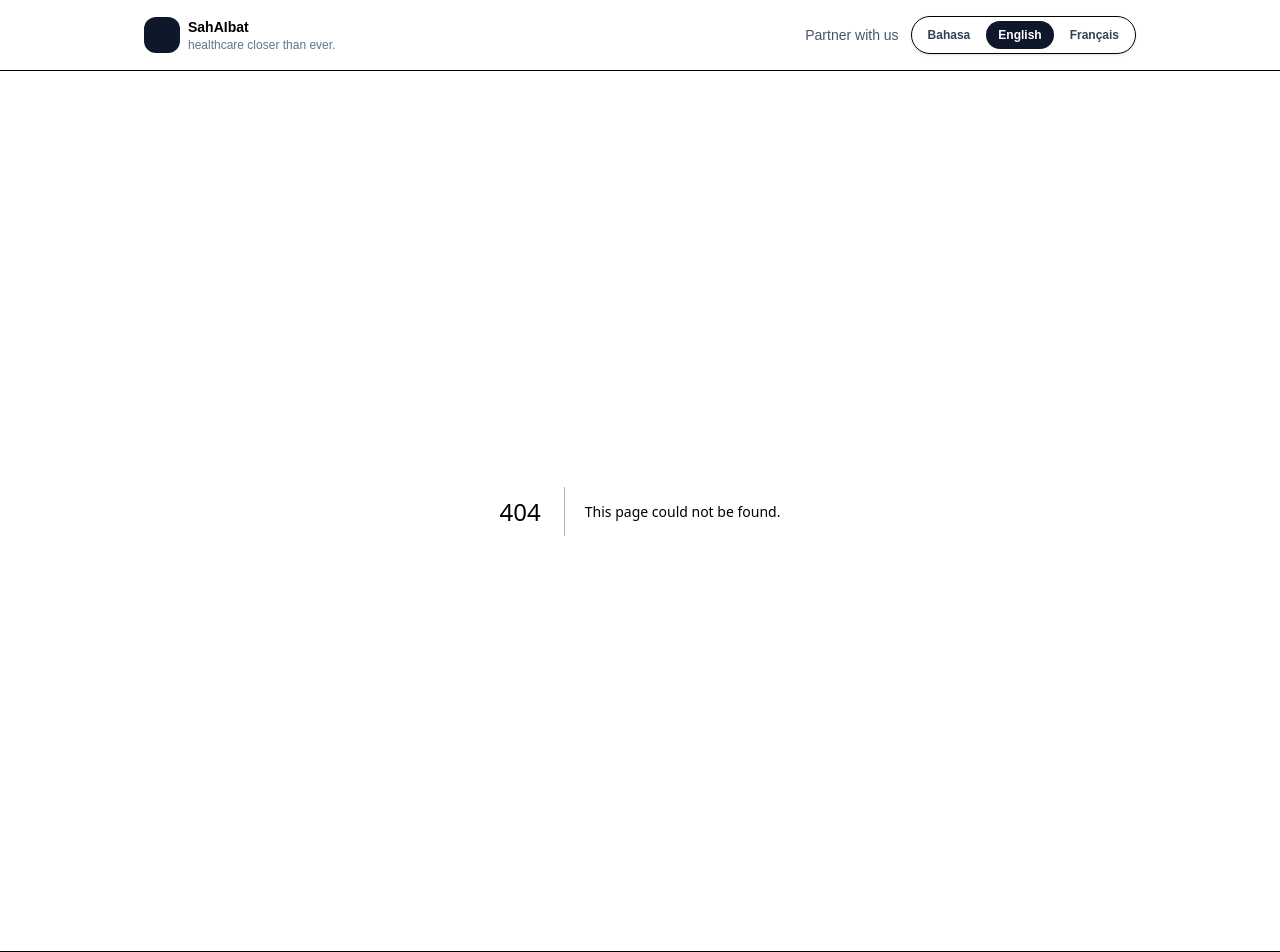
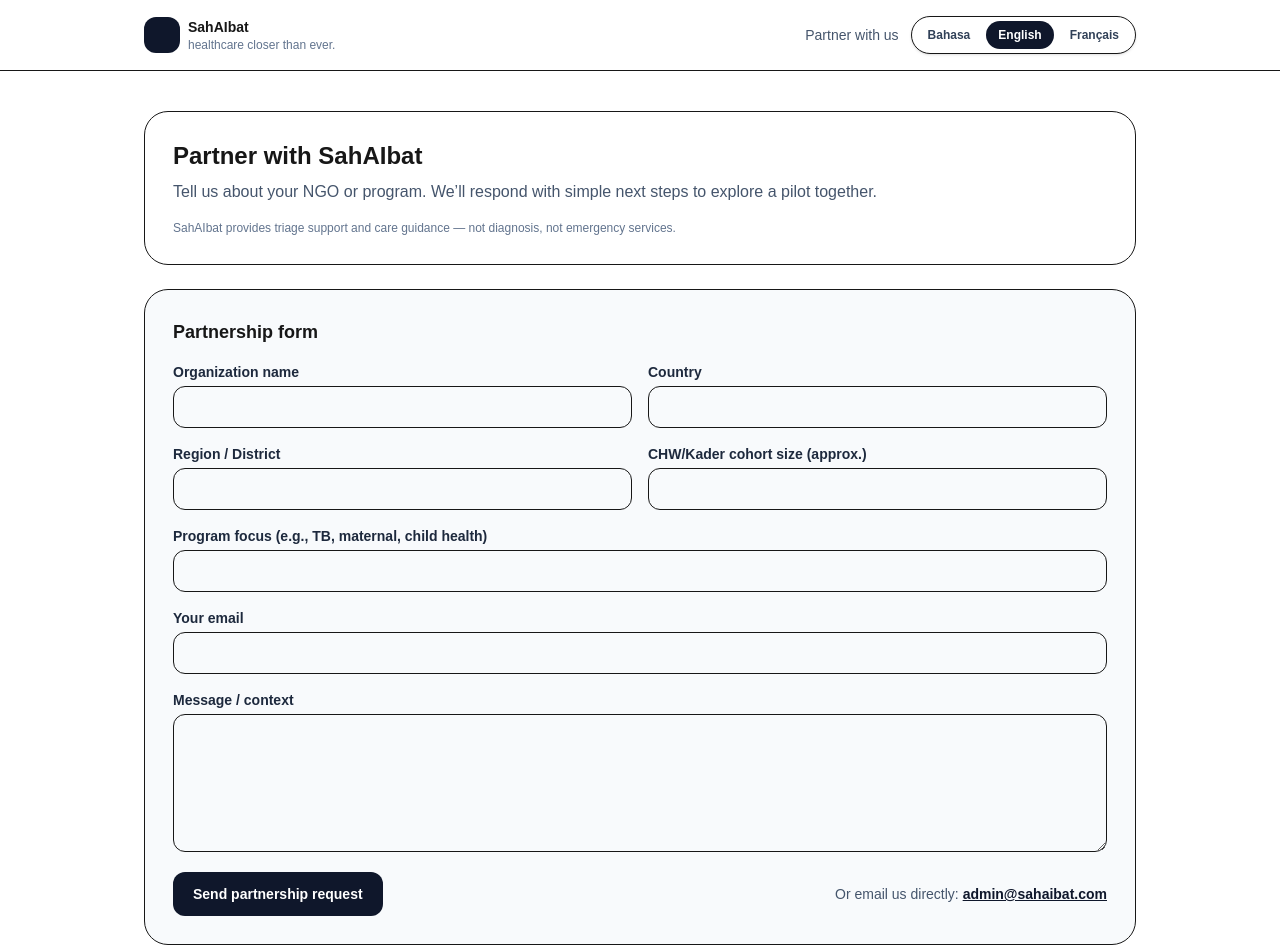
Before and after one commit to sanjibkmaity1982/sahaibat-web, a Next.js app in the folder sahaibat-web/: page /partner in a window 1280 px wide. Before the commit this address had no page. Shown: the top 952 px of the page. Built offline with nearby package versions, Linux system fonts and the light colour scheme.

Commit message:
Create page.tsx

```diff
--- /dev/null
+++ b/sahaibat-web/app/partner/page.tsx
@@ -0,0 +1,132 @@
+"use client";
+
+import { useMemo, useState } from "react";
+import { useI18n } from "@/components/sahaibat/LanguageProvider";
+
+export default function PartnerPage() {
+  const { t } = useI18n();
+  const [data, setData] = useState({
+    org: "",
+    country: "",
+    region: "",
+    focus: "",
+    size: "",
+    email: "",
+    message: "",
+  });
+
+  const mailto = useMemo(() => {
+    const subject = encodeURIComponent(`NGO Partnership Inquiry - ${data.org || "SahAIbat"}`);
+    const body = encodeURIComponent(
+      [
+        `${t("partner.org")}: ${data.org}`,
+        `${t("partner.country")}: ${data.country}`,
+        `${t("partner.region")}: ${data.region}`,
+        `${t("partner.focus")}: ${data.focus}`,
+        `${t("partner.size")}: ${data.size}`,
+        `${t("partner.email")}: ${data.email}`,
+        ``,
+        `${t("partner.message")}:`,
+        data.message,
+      ].join("\n")
+    );
+    return `mailto:admin@sahaibat.com?subject=${subject}&body=${body}`;
+  }, [data, t]);
+
+  return (
+    <div className="space-y-6">
+      <div className="rounded-3xl border bg-white p-7">
+        <h1 className="text-2xl font-semibold">{t("partner.pageTitle")}</h1>
+        <p className="mt-2 text-slate-600">{t("partner.pageSubtitle")}</p>
+        <p className="mt-4 text-xs text-slate-500">{t("disclaimer")}</p>
+      </div>
+
+      <div className="rounded-3xl border bg-slate-50 p-7">
+        <div className="text-lg font-semibold">{t("partner.formTitle")}</div>
+
+        <div className="mt-4 grid gap-4 sm:grid-cols-2">
+          <Field label={t("partner.org")}>
+            <input
+              className="w-full rounded-xl border px-3 py-2"
+              value={data.org}
+              onChange={(e) => setData({ ...data, org: e.target.value })}
+            />
+          </Field>
+          <Field label={t("partner.country")}>
+            <input
+              className="w-full rounded-xl border px-3 py-2"
+              value={data.country}
+              onChange={(e) => setData({ ...data, country: e.target.value })}
+            />
+          </Field>
+          <Field label={t("partner.region")}>
+            <input
+              className="w-full rounded-xl border px-3 py-2"
+              value={data.region}
+              onChange={(e) => setData({ ...data, region: e.target.value })}
+            />
+          </Field>
+          <Field label={t("partner.size")}>
+            <input
+              className="w-full rounded-xl border px-3 py-2"
+              value={data.size}
+              onChange={(e) => setData({ ...data, size: e.target.value })}
+            />
+          </Field>
+        </div>
+
+        <div className="mt-4 grid gap-4">
+          <Field label={t("partner.focus")}>
+            <input
+              className="w-full rounded-xl border px-3 py-2"
+              value={data.focus}
+              onChange={(e) => setData({ ...data, focus: e.target.value })}
+            />
+          </Field>
+
+          <Field label={t("partner.email")}>
+            <input
+              className="w-full rounded-xl border px-3 py-2"
+              value={data.email}
+              onChange={(e) => setData({ ...data, email: e.target.value })}
+            />
+          </Field>
+
+          <Field label={t("partner.message")}>
+            <textarea
+              className="w-full rounded-xl border px-3 py-2"
+              rows={5}
+              value={data.message}
+              onChange={(e) => setData({ ...data, message: e.target.value })}
+            />
+          </Field>
+        </div>
+
+        <div className="mt-5 flex flex-col gap-3 sm:flex-row sm:items-center sm:justify-between">
+          <a
+            href={mailto}
+            className="inline-flex justify-center rounded-xl bg-slate-900 px-5 py-3 text-sm font-semibold text-white hover:bg-slate-800"
+          >
+            {t("partner.submit")}
+          </a>
+
+          <div className="text-sm text-slate-600">
+            {t("partner.directEmail")}{" "}
+            <a className="font-semibold text-slate-900 underline" href="mailto:admin@sahaibat.com">
+              admin@sahaibat.com
+            </a>
+          </div>
+        </div>
+      </div>
+    </div>
+  );
+}
+
+function Field({ label, children }: { label: string; children: React.ReactNode }) {
+  return (
+    <label className="grid gap-1">
+      <span className="text-sm font-semibold text-slate-800">{label}</span>
+      {children}
+    </label>
+  );
+}
```
